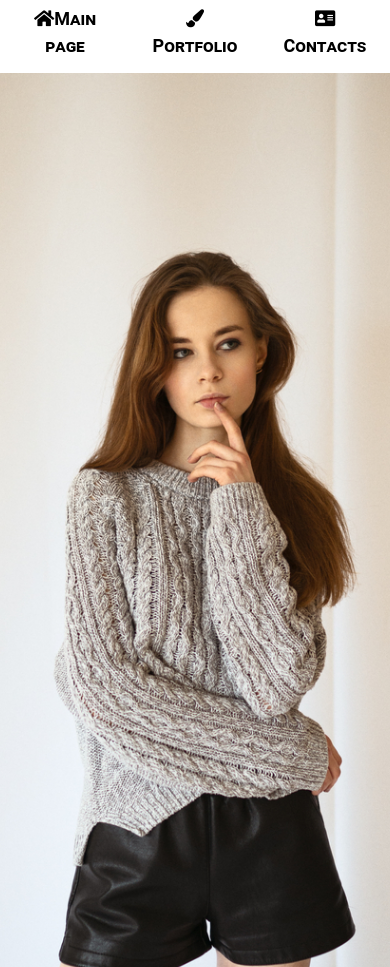
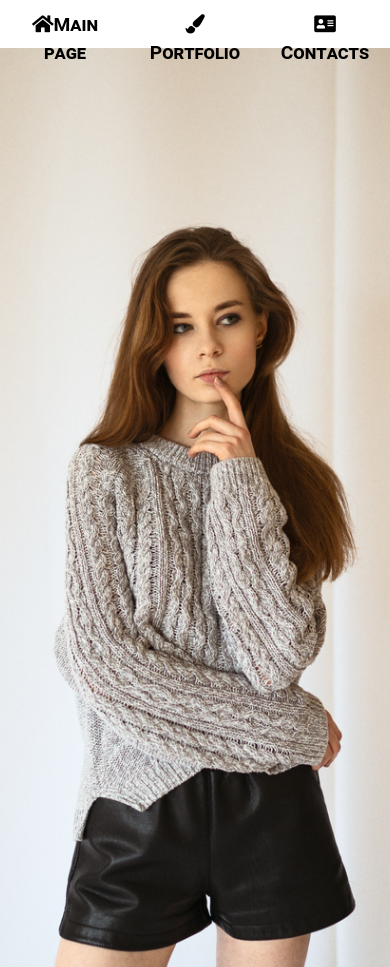
Before and after one commit to sofimaye/portfolio-site, a Django app: page / in a window 390 px wide. Run offline with Django 3.2, Linux system fonts and the light colour scheme; some libraries are stand-ins or nearby versions.

Commit message:
menu pad changed

```diff
--- a/main/static/main/css/main.css
+++ b/main/static/main/css/main.css
@@ -3,10 +3,10 @@
     margin-left: 0px;
 }
 .navigation {
-    height: 15vh;
+    height: 10vh;
 }
 .content {
-    height: 85vh;
+    height: 90vh;
 }
 
 .pic {
@@ -32,7 +32,7 @@
 }
 .col li {
     color: black;
-    padding: 5%;
+    padding-top: 10%;
     font-size: 150%;
     transition: transform .6s ease;
 }
@@ -44,7 +44,7 @@
 
 @media only screen and (max-width: 720px) {
     body {
-        font-size: 0.75em;
+        font-size: 0.8em;
     }
 }
 
@@ -54,6 +54,10 @@
 
 .contacts {
     background-color: #dcdcdc;
+}
+
+.contacts a {
+    text-decoration: none;
 }
 
 .contacts ul {
```
